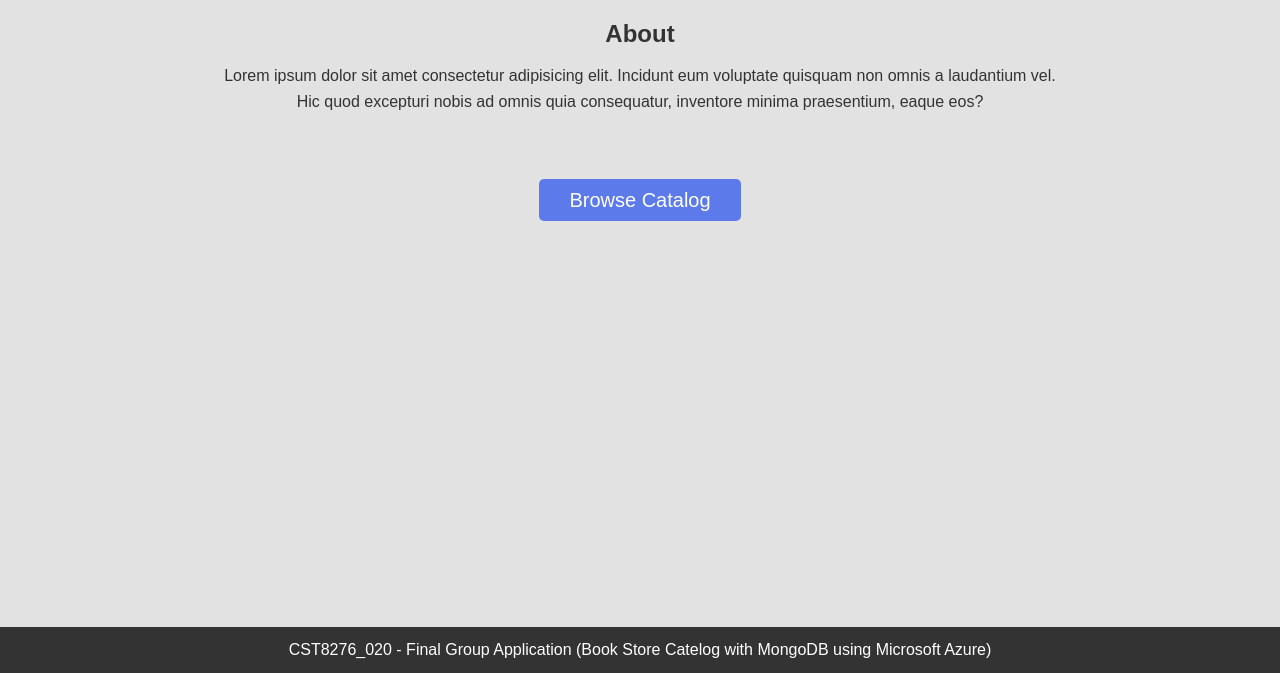
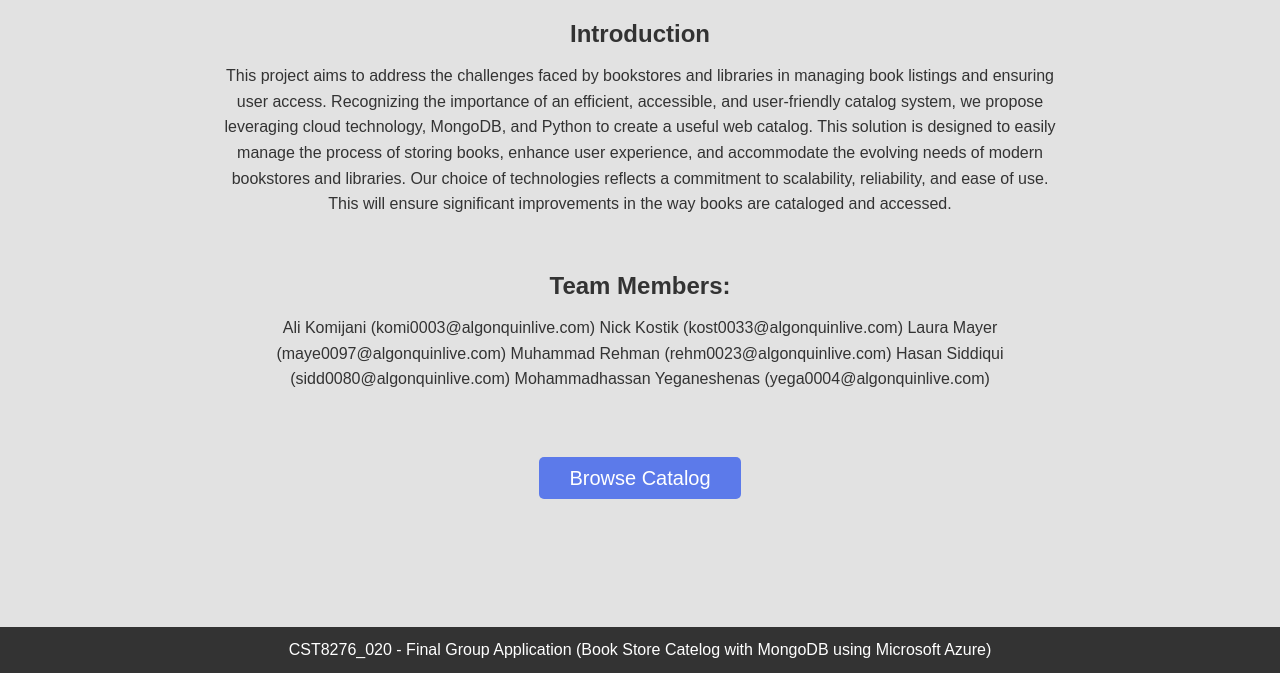
Before and after one commit to alkomij/Book-Collection-Using-PyMongo, a Flask app: template templates/about.html in a window 1280 px wide. Shown: the part 127-800 px from the top of the page. Run offline with Flask 2, Linux system fonts and the light colour scheme; the template is opened without the code that fills it, so the values that code supplies are empty.

Commit message:
modified:   main.py 	modified:   templates/about.html 	modified:   templates/catalog-list.html 	modified:   templates/home.html 	modified:   templates/index.html

```diff
--- a/main.py
+++ b/main.py
@@ -1,7 +1,7 @@
 # Author: Hasan Siddiqui
 # Version: 1.0
 # Date: Mar 22, 2024
-
+from flask import render_template
 from flask import Flask, jsonify
 from flask_cors import CORS
 from flask_mongoengine import MongoEngine
@@ -33,10 +33,21 @@ app.register_blueprint(book_routes, url_prefix='/books')
 app.register_blueprint(user_routes, url_prefix='/users')
 app.register_blueprint(transaction_routes, url_prefix='/transactions')
 
-# Define a route for the root URL "/"
+# Home page route
 @app.route('/')
 def home():
-    return jsonify(message="Welcome to our Bookstore/Library Management System!"), 200
+    return render_template('home.html')
+
+# Additional routes for other pages
+@app.route('/catalog')
+def catalog():
+    # Assuming you have a catalog.html in your templates directory
+    return render_template("catalog-list.html")
+
+@app.route('/about')
+def about():
+    # Assuming you have an about.html in your templates directory
+    return render_template("about.html")
 
 # Catch unhandled requests (404 Not Found)
 @app.errorhandler(404)
--- a/templates/about.html
+++ b/templates/about.html
@@ -12,20 +12,29 @@
             <h1>Book Store</h1>
             <nav>
                 <ul>
-                    <li><a href="home.html">Home</a></li>
-                    <li><a href="catalog-list.html">Catalog</a></li>
-                    <li><a href="about.html">About</a></li>
+                    <li><a href="{{ url_for('home') }}">Home</a></li>
+                    <li><a href="{{ url_for('catalog') }}">Catalog</a></li>
+                    <li><a href="{{ url_for('about') }}">About</a></li>
                 </ul>
             </nav>
         </div>
     </header>
 
     <div id="about" class="container">
-        <h2>About</h2>
-        <p>Lorem ipsum dolor sit amet consectetur adipisicing elit. Incidunt eum voluptate quisquam non omnis a laudantium vel. Hic quod excepturi nobis ad omnis quia consequatur, inventore minima praesentium, eaque eos?</p>
+        <h2>Introduction</h2>
+        <p>This project aims to address the challenges faced by bookstores and libraries in managing book listings and ensuring user access. Recognizing the importance of an efficient, accessible, and user-friendly catalog system, we propose leveraging cloud technology, MongoDB, and Python to create a useful web catalog. This solution is designed to easily manage the process of storing books, enhance user experience, and accommodate the evolving needs of modern bookstores and libraries. Our choice of technologies reflects a commitment to scalability, reliability, and ease of use. This will ensure significant improvements in the way books are cataloged and accessed.</p>
+
+            <h2>Team Members:</h2>
+        <p>            Ali Komijani (komi0003@algonquinlive.com)
+            Nick Kostik (kost0033@algonquinlive.com)
+            Laura Mayer (maye0097@algonquinlive.com)
+            Muhammad Rehman (rehm0023@algonquinlive.com)
+            Hasan Siddiqui (sidd0080@algonquinlive.com)
+            Mohammadhassan Yeganeshenas (yega0004@algonquinlive.com)
+            </p>
         <!-- Centered Catalog button -->
         <div class="catalog-button">
-            <a href="catalog-list.html" class="button">Browse Catalog</a>
+            <a href="{{ url_for('catalog') }}" class="button">Browse Catalog</a>
         </div>
     </div>
 
--- a/templates/home.html
+++ b/templates/home.html
@@ -12,9 +12,9 @@
             <h1>Book Store</h1>
             <nav>
                 <ul>
-                    <li><a href="home.html">Home</a></li>
-                    <li><a href="catalog-list.html">Catalog</a></li>
-                    <li><a href="about.html">About</a></li>
+                    <li><a href="{{ url_for('home') }}">Home</a></li>
+                    <li><a href="{{ url_for('catalog') }}">Catalog</a></li>
+                    <li><a href="{{ url_for('about') }}">About</a></li>
                 </ul>
             </nav>
         </div>
--- a/templates/index.html
+++ b/templates/index.html
@@ -6,6 +6,6 @@
     <title>Redirecting...</title>
 </head>
 <body>
-    <p>If you are not redirected, <a href="home.html">click here to go to the homepage</a>.</p>
+    <p>If you are not redirected, <a href="{{ url_for('home') }}">Home>click here to go to the homepage</a>.</p>
 </body>
 </html>
```
Also changed, not shown: templates/catalog-list.html (+4 -4 lines).
